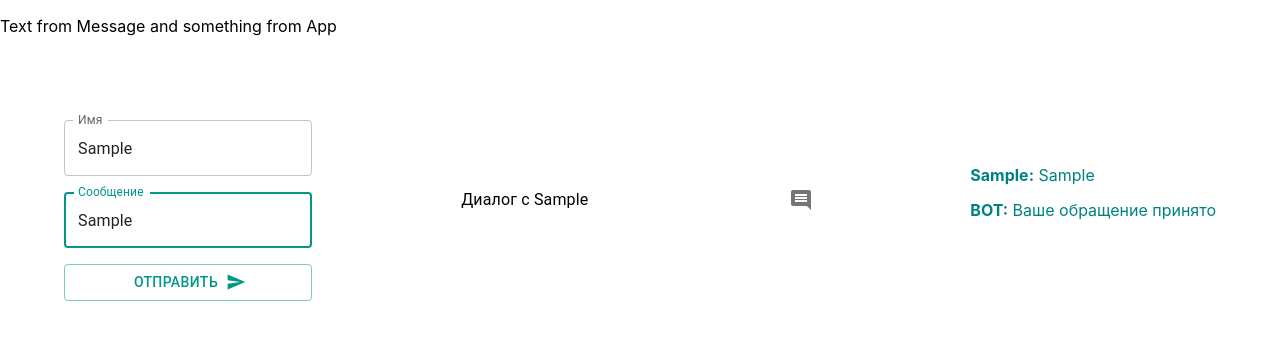
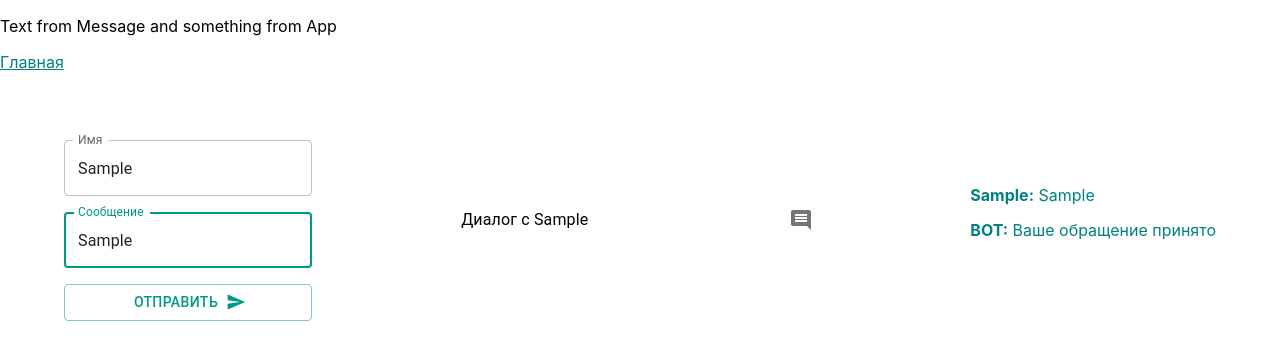
Before and after one commit to Otter-git/React-git, a React (Create React App) app in the folder first-app/: page /chats in a window 1280 px wide. Both pictures are taken after typing "Sample", "Sample" into the empty fields and a click on the button "ОТПРАВИТЬ". Shown: the top 360 px of the page. Built offline with nearby package versions, Linux system fonts and the light colour scheme.

Commit message:
homework points 1-2

```diff
--- a/first-app/src/App.js
+++ b/first-app/src/App.js
@@ -1,19 +1,15 @@
 import { useState, useEffect } from "react";
-import TextField from "@mui/material/TextField";
-import Button from "@mui/material/Button";
-import Box from "@mui/material/Box";
-import SendIcon from "@mui/icons-material/Send";
 import Container from "@mui/material/Container";
-import List from '@mui/material/List';
-import ListItem from '@mui/material/ListItem';
-import ListItemText from '@mui/material/ListItemText';
-import CommentIcon from '@mui/icons-material/Comment';
-import IconButton from '@mui/material/IconButton';
 import { ThemeProvider, createTheme } from "@mui/material/styles";
 import { teal } from '@mui/material/colors';
 import { deepOrange } from '@mui/material/colors';
 import Message from './Message';
 import './App.css';
+import { Routes, Route, Link, NavLink } from 'react-router-dom';
+import Home from "./pages/Home";
+import Chats from "./pages/Chats";
+import Profile from "./pages/Profile";
+import CustomLink from "./components/CustomLink";
 
 const theme = createTheme({
   palette: {
@@ -25,68 +21,20 @@ const theme = createTheme({
 function App() {
   const newText = 'and something from App';
 
-  const [count, setCount] = useState(0);
-  const [messageList, setMessageList] = useState([]);
-  const [chatList, setChatList] = useState([]);
+  return(
+    <>
+      <Message addition={newText} />
+      <header>
+        <CustomLink to="/">Главная</CustomLink>
+      </header>
 
-  const updateCount = () => {
-    setCount(count + 1);
-  }
-
-  const updateMessageList = (event) => {
-    event.preventDefault();
-    if (event.target.author.value != 'BOT') {
-      setMessageList([...messageList, {"id": count, "author": event.target.author.value, "text": event.target.text.value}]);
-      setChatList([...chatList, {"id": count, "name": event.target.author.value}]);
-      updateCount();
-      event.target.text.focus();
-    } else {
-      alert('Недопустимое имя');
-    };
-  };
-
-  useEffect(() => {
-    setTimeout (() => {
-      if (messageList.length != 0 && messageList.slice(-1)[0].author != 'BOT'){
-        setMessageList([...messageList, {"id": count, "author": "BOT", "text": "Ваше обращение принято"}]);
-        updateCount();
-      }
-    }, 2000);
-    }, [messageList]);
-
-  return (
-    <ThemeProvider theme={theme}>
-        <Message addition={newText} />
-        <Container sx={{ display: 'flex', justifyContent: 'space-between', alignItems: 'center'}}>
-          <Box component="form" noValidate onSubmit={updateMessageList} mt={6}>
-            <TextField label="Имя" name="author" sx={{ mb: 2 }}/>
-            <TextField label="Сообщение" name="text" autoFocus={true} sx={{ mb: 2 }}/>
-            <Button variant="outlined" type="submit" endIcon={<SendIcon />} sx={{ mb: 6 }}>Отправить</Button>
-          </Box>
-          <List sx={{ width: '100%', maxWidth: 360, bgcolor: 'background.paper' }}>
-            {chatList.map((item) => (
-            <ListItem
-              key={item.id}
-              disableGutters
-              secondaryAction={<IconButton aria-label="comment"><CommentIcon />
-              </IconButton>
-              }>
-              <ListItemText primary={`Диалог с ${item.name}`}/>
-            </ListItem>
-            ))}
-          </List>
-          <div className="mesList">
-            {messageList.map((item) => {
-              return(
-                <div className="mesItem" key={item.id}>
-                  <strong>{item.author}:</strong> {item.text}
-                </div>
-              )
-            })}
-          </div>
-        </Container>
-    </ThemeProvider>
-  );
+      <Routes>
+        <Route path={'/'} element={<Home />} />
+        <Route path={'/profile'} element={<Profile />} />
+        <Route path={'/chats'} element={<Chats />} />
+      </Routes>
+    </>
+  )
 }
 
 export default App;
--- /dev/null
+++ b/first-app/src/components/CustomLink.js
@@ -0,0 +1,14 @@
+import React from "react";
+import { Link, useMatch } from "react-router-dom";
+
+const CustomLink = ({ children, to, ...props }) => {
+
+    const match = useMatch(to);
+    return (
+        <Link to={to} style={{ color: match ? '#ff3d00' : 'teal'}} {...props}>
+            {children}
+        </Link>
+    );
+};
+
+export default CustomLink;
--- a/first-app/src/index.js
+++ b/first-app/src/index.js
@@ -3,12 +3,15 @@ import ReactDOM from 'react-dom/client';
 import './index.css';
 import App from './App';
 import reportWebVitals from './reportWebVitals';
+import { BrowserRouter } from 'react-router-dom';
 
 const root = ReactDOM.createRoot(document.getElementById('root'));
 root.render(
-  <React.StrictMode>
-    <App />
-  </React.StrictMode>
+  <BrowserRouter>
+    <React.StrictMode>
+      <App />
+    </React.StrictMode>
+  </BrowserRouter>
 );
 
 // If you want to start measuring performance in your app, pass a function
--- /dev/null
+++ b/first-app/src/pages/Chats.js
@@ -0,0 +1,89 @@
+import { useState, useEffect } from "react";
+import TextField from "@mui/material/TextField";
+import Button from "@mui/material/Button";
+import Box from "@mui/material/Box";
+import SendIcon from "@mui/icons-material/Send";
+import Container from "@mui/material/Container";
+import List from '@mui/material/List';
+import ListItem from '@mui/material/ListItem';
+import ListItemText from '@mui/material/ListItemText';
+import CommentIcon from '@mui/icons-material/Comment';
+import IconButton from '@mui/material/IconButton';
+import { ThemeProvider, createTheme } from "@mui/material/styles";
+import { teal } from '@mui/material/colors';
+import { deepOrange } from '@mui/material/colors';
+
+
+const theme = createTheme({
+  palette: {
+    primary: teal,
+    secondary: deepOrange,
+  }
+})
+
+
+function Chats() {
+    const [count, setCount] = useState(0);
+    const [messageList, setMessageList] = useState([]);
+    const [chatList, setChatList] = useState([]);
+
+    const updateCount = () => {
+        setCount(count + 1);
+    }
+
+    const updateMessageList = (event) => {
+        event.preventDefault();
+        if (event.target.author.value != 'BOT') {
+            setMessageList([...messageList, {"id": count, "author": event.target.author.value, "text": event.target.text.value}]);
+            setChatList([...chatList, {"id": count, "name": event.target.author.value}]);
+            updateCount();
+            event.target.text.focus();
+        } else {
+            alert('Недопустимое имя');
+        };
+    };
+
+    useEffect(() => {
+        setTimeout (() => {
+            if (messageList.length != 0 && messageList.slice(-1)[0].author != 'BOT'){
+            setMessageList([...messageList, {"id": count, "author": "BOT", "text": "Ваше обращение принято"}]);
+            updateCount();
+            }
+        }, 2000);
+    }, [messageList]);
+
+    return (
+        <ThemeProvider theme={theme}>
+            <Container sx={{ display: 'flex', justifyContent: 'space-between', alignItems: 'center'}}>
+                <Box component="form" noValidate onSubmit={updateMessageList} mt={6}>
+                    <TextField label="Имя" name="author" sx={{ mb: 2 }}/>
+                    <TextField label="Сообщение" name="text" autoFocus={true} sx={{ mb: 2 }}/>
+                    <Button variant="outlined" type="submit" endIcon={<SendIcon />} sx={{ mb: 6 }}>Отправить</Button>
+                </Box>
+                <List sx={{ width: '100%', maxWidth: 360, bgcolor: 'background.paper' }}>
+                    {chatList.map((item) => (
+                        <ListItem
+                            key={item.id}
+                            disableGutters
+                            secondaryAction={<IconButton aria-label="comment"><CommentIcon />
+                            </IconButton>
+                            }>
+                            <ListItemText primary={`Диалог с ${item.name}`}/>
+                        </ListItem>
+                    ))}
+                </List>
+                <div className="mesList">
+                    {messageList.map((item) => {
+                        return(
+                            <div className="mesItem" key={item.id}>
+                            <strong>{item.author}:</strong> {item.text}
+                            </div>
+                        )
+                    })}
+                </div>
+            </Container>
+        </ThemeProvider>
+    );
+}
+
+export default Chats;
--- /dev/null
+++ b/first-app/src/pages/Home.js
@@ -0,0 +1,17 @@
+import CustomLink from "../components/CustomLink";
+
+
+function Home() {
+    return(
+        <ul>
+            <li>
+                <CustomLink to="/profile">Профиль</CustomLink>
+            </li>
+            <li>
+                <CustomLink to="/chats">Список чатов</CustomLink>
+            </li>
+        </ul>
+    )
+}
+
+export default Home;
--- /dev/null
+++ b/first-app/src/pages/Profile.js
@@ -0,0 +1,7 @@
+function Profile() {
+    return(
+        <div>Профиль</div>
+    )
+}
+
+export default Profile;
```
